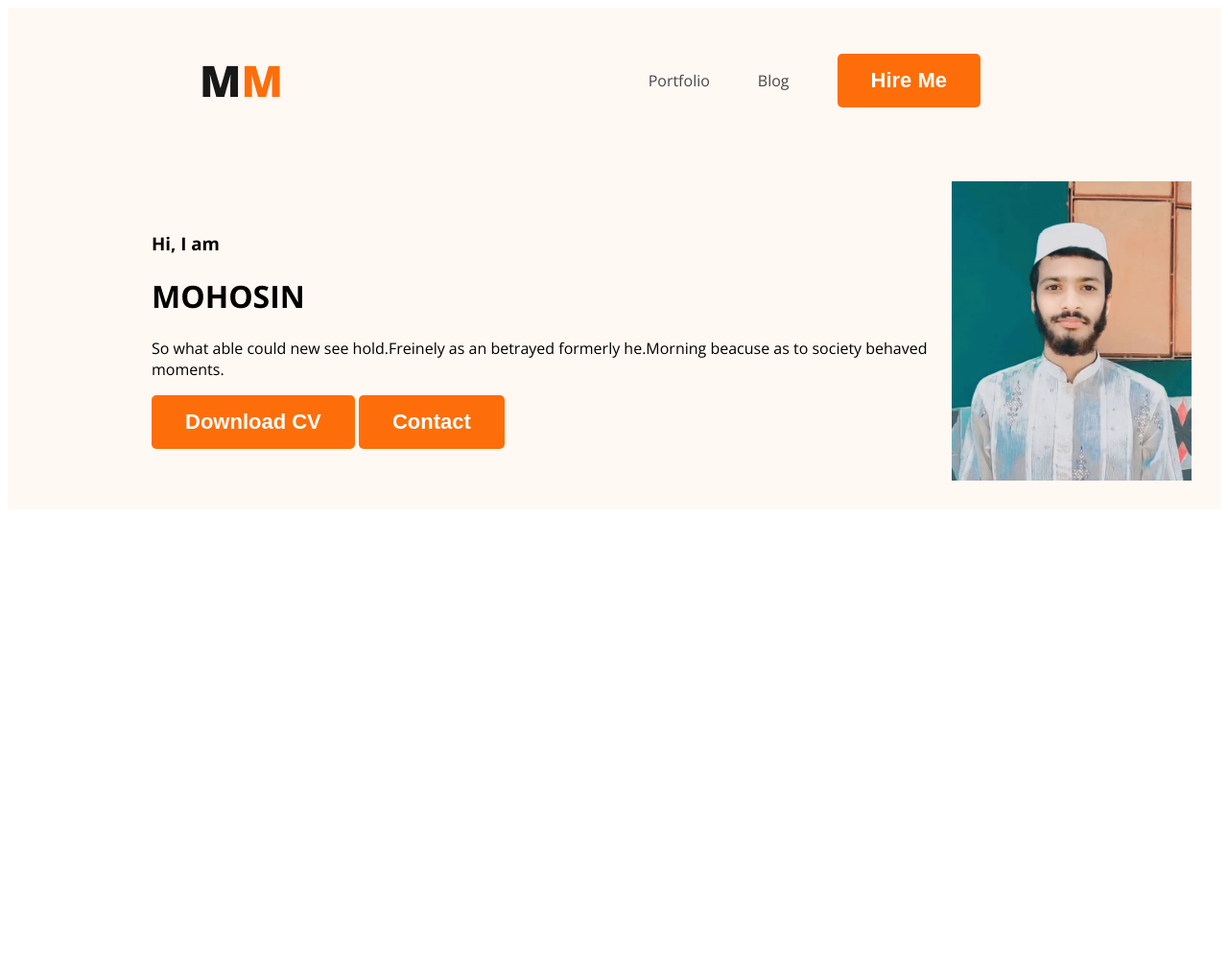
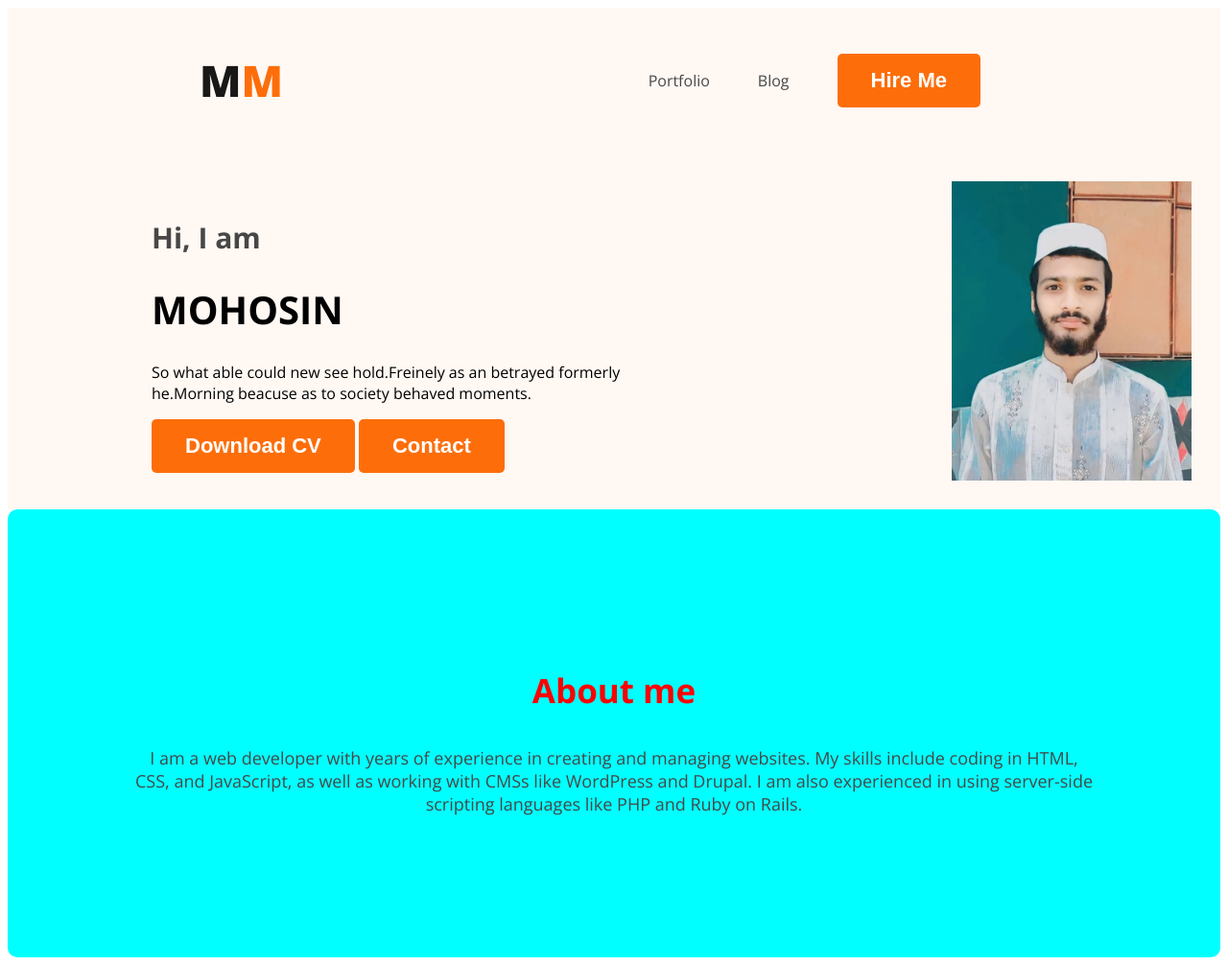
Before and after one commit to mohosin4m/web-developer-portfolio, a plain HTML site: page index.html in a window 1280 px wide. Shown: the whole page at 96% size. Before the commit the page ends 800 px from the top, so only its background shows below. Drawn offline with nearby package versions, Linux system fonts and the light colour scheme.

Commit message:
about section created

```diff
--- a/index.html
+++ b/index.html
@@ -33,7 +33,10 @@
         </div>
     </header>
     <main>
-
+        <section class="about">
+        <h3 class="section-title">About me</h3>
+        <p class="section-description">I am a web developer with years of experience in creating and managing websites. My skills include coding in HTML, CSS, and JavaScript, as well as working with CMSs like WordPress and Drupal. I am also experienced in using server-side scripting languages like PHP and Ruby on Rails.</p>
+        </section>
     </main>
     <footer>
 
--- a/styles/portfolio.css
+++ b/styles/portfolio.css
@@ -14,6 +14,19 @@ body{
     font-style:normal ;
     font-weight:700 ;
     padding: 15px 35px;
+}
+
+.section-title {
+    color: red;
+    text-align: center;
+    font-size: 35px;
+    font-weight: 700px;
+}
+
+.section-description{
+    color:#474747;
+    text-align: center;
+    font-size: 18px;
 }
 
 /* nav related style */
@@ -46,12 +59,37 @@ nav a{
 
 header{
     background-color: #fff8f3;
+    /* background-image: url( ../images/background-images.jpeg); */
+    background-repeat: no-repeat;
+    background-position: bottom right;
 }
 .banner{
     padding: 30px 30px 30px 150px;
     display: flex;
     align-items: center;
+    justify-content: space-between;
 }
 .banner .profail-picture{
     width: 250px;
 }
+
+.banner-content{
+    max-width: 500px;
+}
+
+.banner-greeting{
+ font-size: 30px;
+ color: #474747;
+ margin-bottom: 0px;
+}
+
+.banner-title{
+font-size: 40px;
+font-weight: 700;
+margin: top 0px; ;
+}
+.about{
+     padding: 130px;
+    border-radius: 10px;
+    background-color: aqua;
+}
```
Also changed, not shown: images/background-images.jpeg (added), images/image-background.jpg (added).
